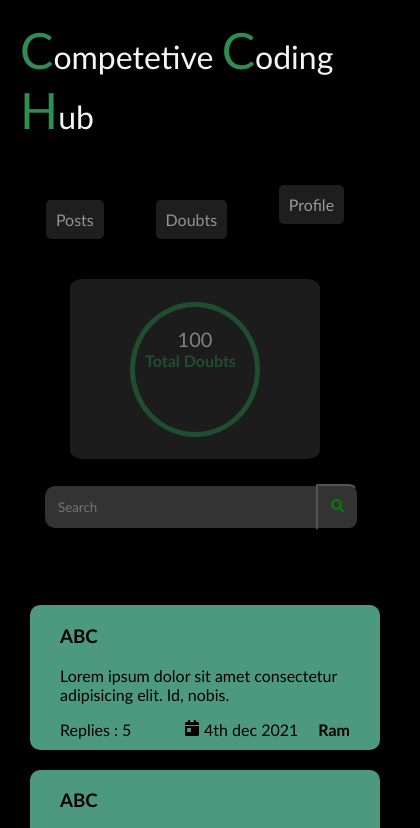
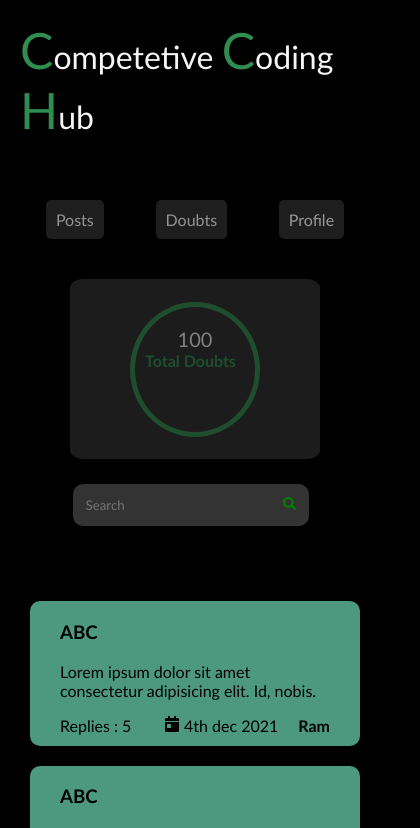
Before and after one commit to vennu-venu/competitive-coding-hub, a React (Create React App) app: page /home in a window 390 px wide. Shown: the top 828 px of the page, 420 px wide, since content can reach past the window. Built offline with nearby package versions, Linux system fonts and the light colour scheme; no server answers; sample sign-in values are in the browser's storage.

Commit message:
responsive-style-1

```diff
--- a/src/components/home.js
+++ b/src/components/home.js
@@ -94,19 +94,19 @@
     navigate("/");
   };
 
-
   return (
     <div className="home-container">
-
       <div className="home-row">
         <div className="home-title">
-        <span className="home-first-letter">C</span>ompetetive <span className="home-first-letter">C</span>oding <span className="home-first-letter">H</span>ub
+          <span className="home-first-letter">C</span>ompetetive{" "}
+          <span className="home-first-letter">C</span>oding{" "}
+          <span className="home-first-letter">H</span>ub
         </div>
         <div className="home-buttons">
           <div className="home-btn home-post">Posts</div>
           <div className="home-btn home-doubt">Doubts</div>
           <div className="dropdown">
-          <div className="home-pro dropbtn">Profile</div>
+            <div className="home-btn home-pro dropbtn">Profile</div>
             <div class="dropdown-content">
               <a href="#">View Profile</a>
               <a href="#">Edit Profile</a>
@@ -123,14 +123,20 @@
           </div>
         </div>
         <div className="home-search">
-           <form> <input
+          <form>
+            {" "}
+            <input
               className="home-search-input"
               type="text"
               placeholder="Search"
-            ></input><button className="home-search-btn" type="submit"><FaSearch style={{color:'green'}}/></button> </form>
+            ></input>
+            <button className="home-search-btn" type="submit">
+              <FaSearch style={{ color: "green" }} />
+            </button>{" "}
+          </form>
         </div>
       </div>
-      <div className="home-row home-doubts">
+      <div className="home-row">
         {list.map((obj) => (
           <div className="home-list">
             <Post {...obj} />
--- a/src/styles/home.css
+++ b/src/styles/home.css
@@ -94,7 +94,7 @@
 .home-search{
   margin: auto;
   padding: 25px;
-  width: 100%;
+  width:70%;
 }
 
 .home-search-input {
@@ -111,13 +111,13 @@
   background-color: #333;
   opacity: 100%;
   padding: 13px;
+  border: none;
   border-top-right-radius: 10px;
   border-bottom-right-radius: 10px;
   cursor: pointer;
 }
 
 .home-list {
-  width: 100%;
   border-radius: 10px;
   margin:10px;
   background-color:aquamarine;
@@ -130,17 +130,10 @@
 }
 @media screen and (max-width: 600px) {
 
-  .home-search {
-    margin: auto;
-    flex-direction: column;
-  }
   .home-row {
     margin: auto;
     flex-direction: column;
     padding: 20px;
-  }
-  .home-search-input {
-    margin: 0px;
   }
   .home-counts {
     margin: auto;
```
Lines whose indentation alone changed are shown as unchanged.
